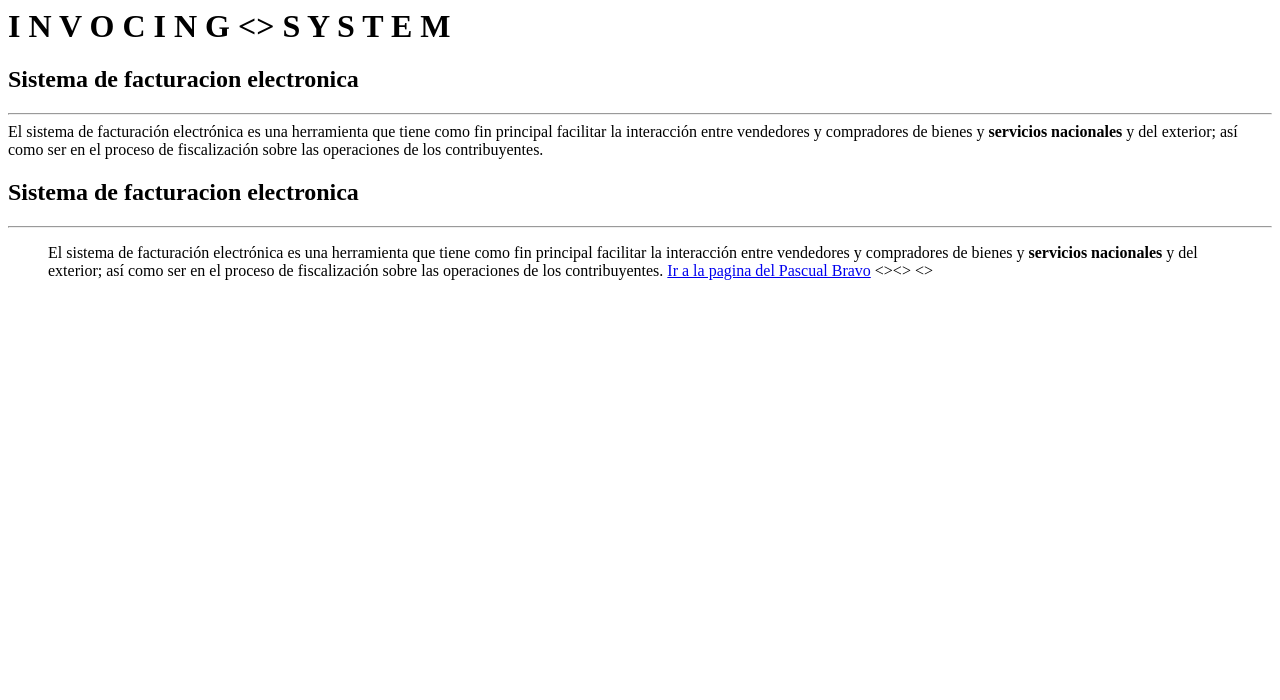
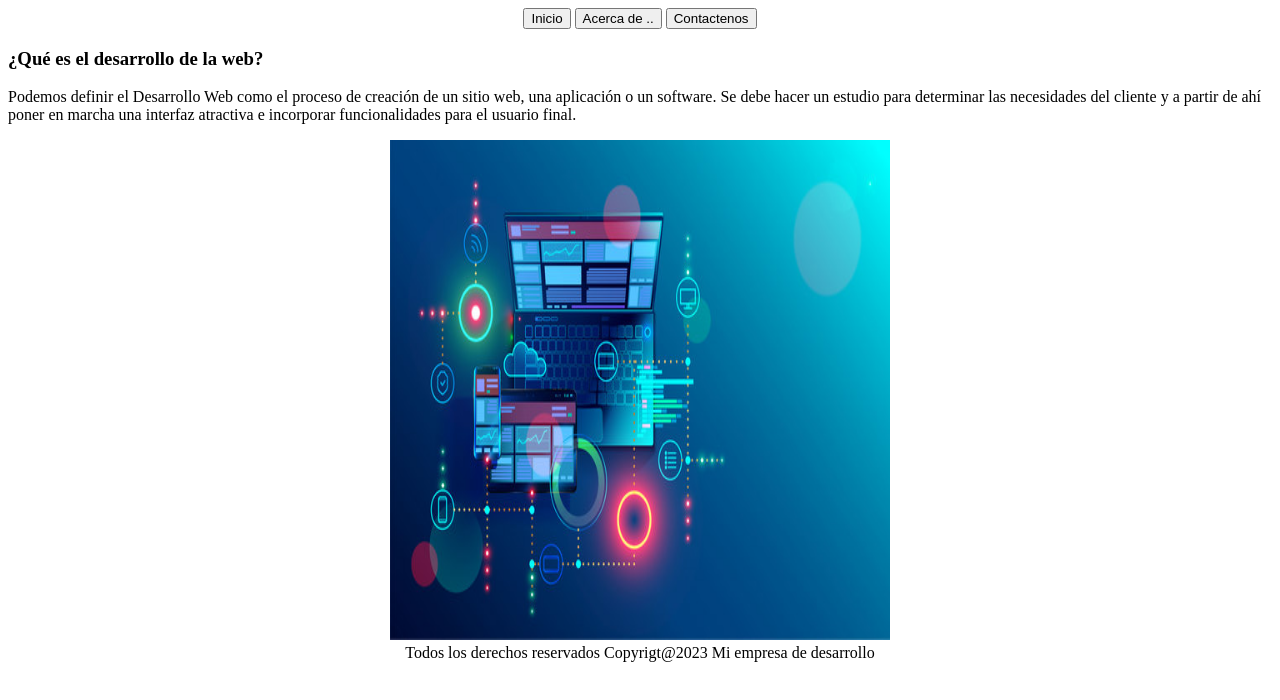
Before and after one commit to SERGIO-ANDRES-SACHEZ-OSORNO/Desarrollo-Web-con-nuevas-tecnologias, a plain HTML site: page Index.html in a window 1280 px wide. Drawn offline with Linux system fonts and the light colour scheme; files whose address does not match are found by name.

Commit message:
Se modifica el archivo clase 1

```diff
--- a/Index.html
+++ b/Index.html
@@ -1,37 +1,55 @@
-<html5>
-    <head>
-    <title>INVOCING SYSTEM</title>
-    </head>
-    <body>
-       <h1>I N V O C I N G <> S Y S T E M</h1>
+<!DOCTYPE html>
+<html lang="en">
+<head>
+    <meta charset="UTF-8">
+    <meta http-equiv="X-UA-Compatible" content="IE=edge">
+    <!-- <meta name="viewport" content="width=device-width, initial-scale=1.0"> -->
+    <title>PROGRAMACION WEB</title>
+</head>
+<body>
+    <nav>
+        <center>
 
-       <p>
-        <h2>Sistema de facturacion electronica</h2>
-        <hr>
-        El sistema de facturación electrónica es una herramienta que tiene como fin
-        principal facilitar la interacción entre vendedores y compradores de bienes
-        y <strong>servicios nacionales</strong> y del exterior; así como ser en el proceso de
-        fiscalización sobre las operaciones de los contribuyentes.
-        </hr>
-       </p>
-       <p>
-        <h2>Sistema de facturacion electronica</h2>
-        <hr>
-        <span>
+        <Button>Inicio</Button>
+        <Button>Acerca de ..</Button>
+        <Button>Contactenos</Button>
+        </center>
 
-            <blockquote>
-        El sistema de facturación electrónica es una herramienta que tiene como fin
-        principal facilitar la interacción entre vendedores y compradores de bienes
-        y <strong>servicios nacionales</strong> y del exterior; así como ser en el proceso de
-        fiscalización sobre las operaciones de los contribuyentes.
-        <a href="https:/pascualbravo.edu.co">Ir a la pagina del Pascual Bravo</a>
-        <><>
+    </nav>
+
+    <section>
+
+        <section>
+            <h1>¿Qué es el desarrollo de la web?</h1>
+            <p>
+                Podemos definir el Desarrollo Web como el proceso de creación de un sitio web, una aplicación
+                o un software. Se debe hacer un estudio para determinar las necesidades del cliente y a partir
+                de ahí poner en marcha una interfaz atractiva e incorporar funcionalidades para el usuario final. </p>
+
+        </section>
+        <section>
+            <center>
+             <img src="C:\Users\sergi\OneDrive\Escritorio\DESARROLLO WEB\desarrollo.jpg" alt="" width="500px" height="500px">
+            </center>
+        </section>
+    </section>
 
 
-        <>
-            </blockquote>
-        </span>
-        </hr>
-       </p>
-    </body>
-</html5>
+    <nav>
+        <section>
+
+    </nav>
+
+
+    <footer>
+        <center>
+                <section>
+                    Todos los derechos reservados Copyrigt@2023
+                    Mi empresa de desarrollo
+                </section>
+
+        </center>
+    </footer>
+
+</body>
+</html>
```
Also changed, not shown: Desarrollo.jpg (added), style.css (deleted).
